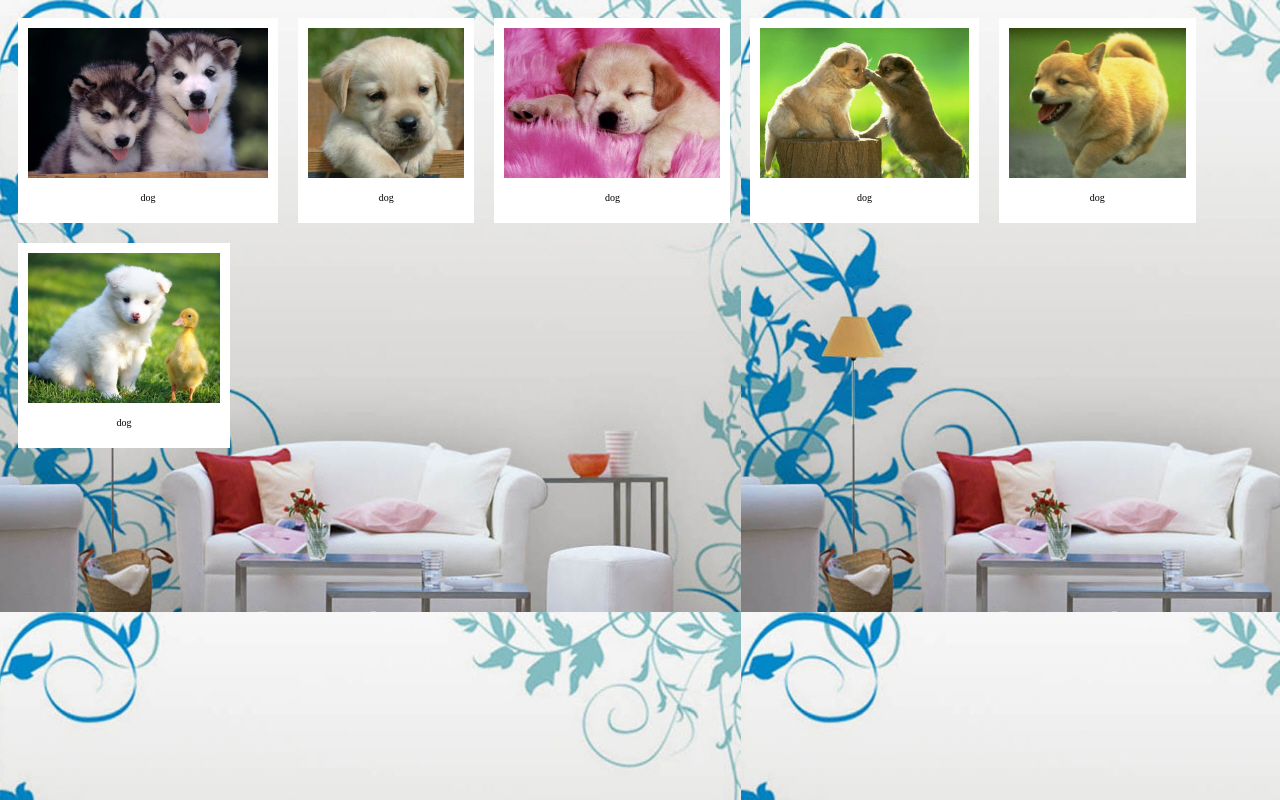
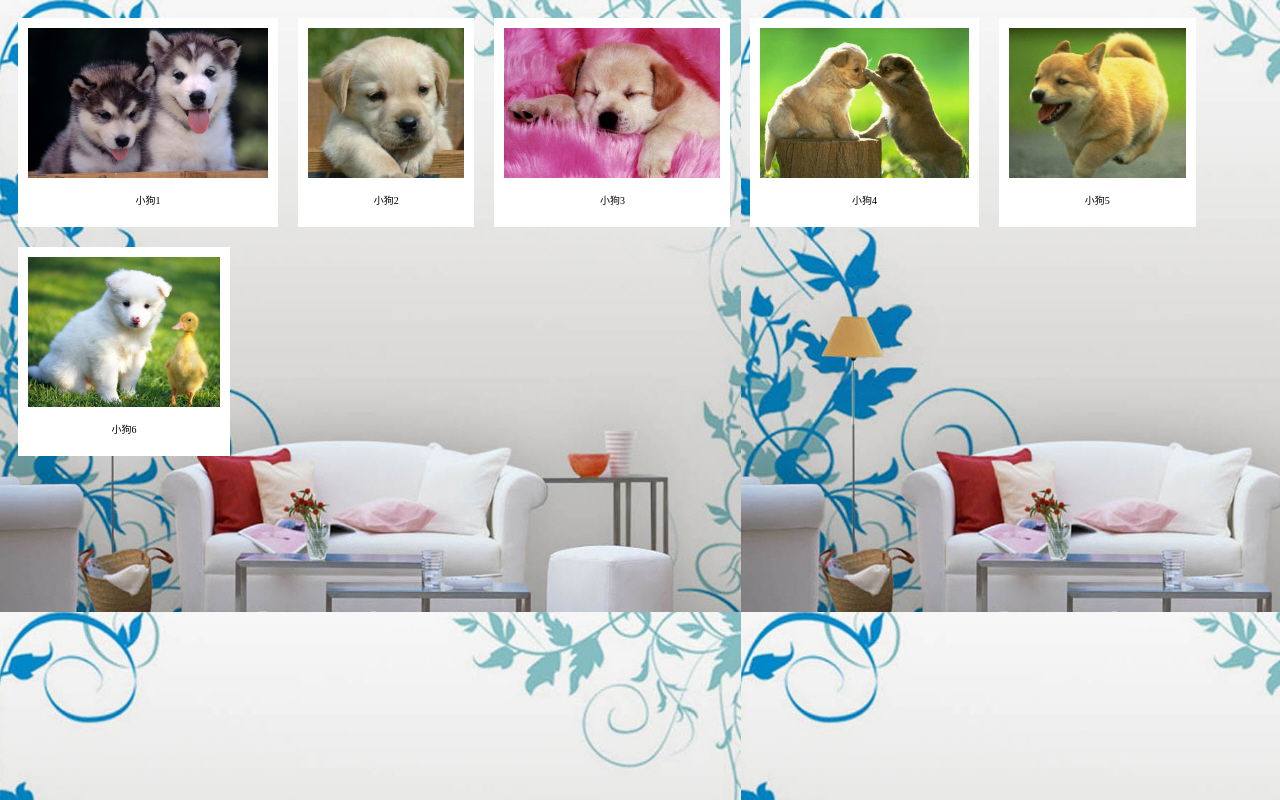
Before and after one commit to wangzeyuan/game, a plain HTML site: page new_file.html in a window 1280 px wide. Drawn offline with Linux system fonts and the light colour scheme.

Commit message:
Signed-off-by: wangzeyuan <739077130@qq.com>

```diff
--- a/new_file.html
+++ b/new_file.html
@@ -8,27 +8,27 @@
 	<body>
 		<div class="photo">
 			<img src="img/11.jpg";/>
-			<p>dog</p>
+			<p>小狗1</p>
 		</div>
 		<div class="photo">
 			<img src="img/22.JPG"/>
-			<p>dog</p>
+			<p>小狗2</p>
 		</div>
 		<div class="photo">
 			<img src="img/33.JPG"/>
-			<p>dog</p>
+			<p>小狗3</p>
 		</div>
 		<div class="photo">
 			<img src="img/44.JPG"/>
-			<p>dog</p>
+			<p>小狗4</p>
 		</div>
 		<div class="photo">
 			<img src="img/55.JPG"/>
-			<p>dog</p>
+			<p>小狗5</p>
 		</div>
 		<div class="photo">
 			<img src="img/66.JPG"/>
-			<p>dog</p>
+			<p>小狗6</p>
 		</div>
 	</body>
 </html>
```
